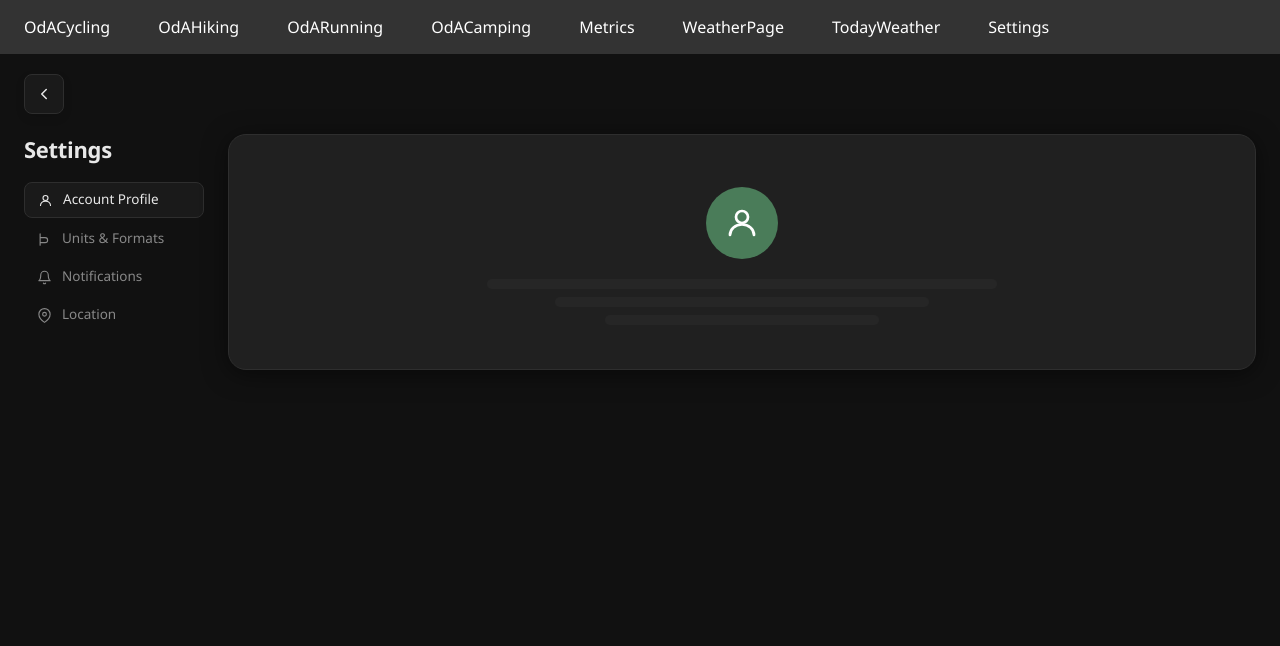
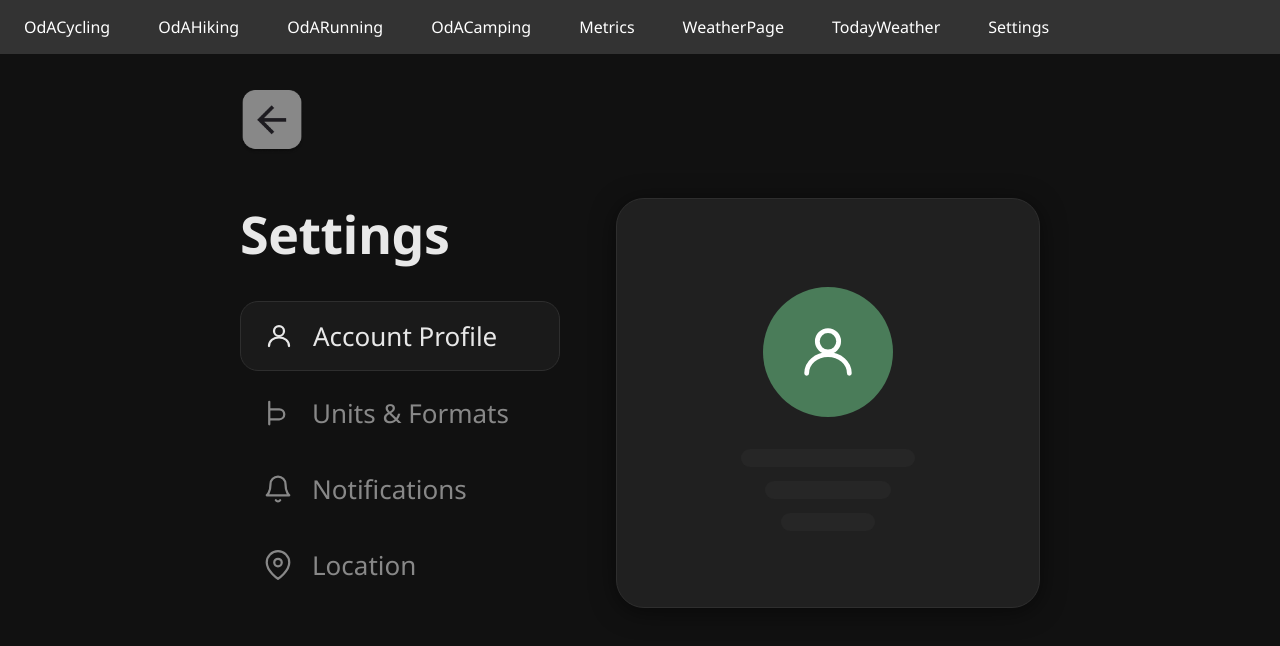
Before and after one commit to Manveen-SIngh/GUIs-Group-49, a React (Create React App) app in the folder weather-app/: page /Settings in a window 1280 px wide. Shown: the top 646 px of the page. Built offline with nearby package versions, Linux system fonts and the light colour scheme.

Commit message:
fixed size and made toggle work and also made back buttons direct to the main  page

```diff
--- a/weather-app/src/Settings.css
+++ b/weather-app/src/Settings.css
@@ -15,9 +15,9 @@
   --toggle-on:      #4a7c59;
   --pill-bg:        #2e2e2e;
   --pill-text:      #cccccc;
-  --radius-sm:      8px;
-  --radius-md:      12px;
-  --radius-lg:      18px;
+  --radius-sm:      12px;
+  --radius-md:      18px;
+  --radius-lg:      28px;
   --shadow:         0 4px 24px rgba(0, 0, 0, 0.5);
   --font-main:      'DM Sans', 'Segoe UI', sans-serif;
   --transition:     0.18s ease;
@@ -41,17 +41,17 @@ body {
 .settings-root {
   min-height: 100vh;
   background: var(--bg-base);
-  padding: 20px 24px 40px;
+  padding: 36px 240px 60px;
   display: flex;
   flex-direction: column;
-  gap: 20px;
+  gap: 44px;
 }
 
 /* ── Back Button ───────────────────────────────────────────────────────── */
 .back-btn {
-  width: 40px;
-  height: 40px;
-  border-radius: var(--radius-sm);
+  width: 91px;
+  height: 91px;
+  border-radius: 28px;
   background: var(--bg-surface);
   border: 1px solid var(--border);
   color: var(--text-primary);
@@ -64,8 +64,8 @@ body {
 }
 
 .back-btn svg {
-  width: 18px;
-  height: 18px;
+  width: 40px;
+  height: 40px;
 }
 
 .back-btn:hover {
@@ -76,42 +76,42 @@ body {
 /* ── Layout ────────────────────────────────────────────────────────────── */
 .settings-layout {
   display: flex;
-  gap: 24px;
+  gap: 56px;
   align-items: flex-start;
 }
 
 /* ── Sidebar ───────────────────────────────────────────────────────────── */
 .settings-sidebar {
-  width: 180px;
+  width: 320px;
   flex-shrink: 0;
   display: flex;
   flex-direction: column;
-  gap: 18px;
+  gap: 32px;
 }
 
 .settings-title {
-  font-size: 22px;
+  font-size: 52px;
   font-weight: 600;
   color: var(--text-primary);
-  letter-spacing: -0.3px;
+  letter-spacing: -0.5px;
 }
 
 .settings-nav {
   display: flex;
   flex-direction: column;
-  gap: 4px;
+  gap: 8px;
 }
 
 .nav-item {
   display: flex;
   align-items: center;
-  gap: 10px;
-  padding: 9px 12px;
-  border-radius: var(--radius-sm);
+  gap: 18px;
+  padding: 18px 22px;
+  border-radius: var(--radius-md);
   background: transparent;
   border: none;
   color: var(--text-secondary);
-  font-size: 13.5px;
+  font-size: 26px;
   font-family: var(--font-main);
   cursor: pointer;
   text-align: left;
@@ -131,8 +131,8 @@ body {
 }
 
 .nav-item__icon {
-  width: 16px;
-  height: 16px;
+  width: 32px;
+  height: 32px;
   flex-shrink: 0;
   display: flex;
   align-items: center;
@@ -140,8 +140,8 @@ body {
 }
 
 .nav-item__icon svg {
-  width: 15px;
-  height: 15px;
+  width: 30px;
+  height: 30px;
 }
 
 .nav-item__label {
@@ -159,7 +159,7 @@ body {
   background: var(--bg-card);
   border: 1px solid var(--border);
   border-radius: var(--radius-lg);
-  padding: 24px 22px;
+  padding: 48px 44px;
   box-shadow: var(--shadow);
   animation: fadeIn 0.2s ease;
 }
@@ -170,11 +170,11 @@ body {
 }
 
 .panel__title {
-  font-size: 16px;
+  font-size: 36px;
   font-weight: 600;
   color: var(--text-primary);
-  margin-bottom: 18px;
-  letter-spacing: -0.2px;
+  margin-bottom: 36px;
+  letter-spacing: -0.3px;
 }
 
 /* ── Profile Panel ─────────────────────────────────────────────────────── */
@@ -182,13 +182,13 @@ body {
   display: flex;
   flex-direction: column;
   align-items: center;
-  gap: 20px;
-  padding: 28px 0 20px;
+  gap: 32px;
+  padding: 40px 0 28px;
 }
 
 .profile-avatar {
-  width: 72px;
-  height: 72px;
+  width: 130px;
+  height: 130px;
   border-radius: 50%;
   background: var(--accent);
   display: flex;
@@ -198,21 +198,21 @@ body {
 }
 
 .profile-avatar svg {
-  width: 36px;
-  height: 36px;
+  width: 64px;
+  height: 64px;
 }
 
 .profile-lines {
   display: flex;
   flex-direction: column;
   align-items: center;
-  gap: 8px;
+  gap: 14px;
   width: 100%;
 }
 
 .profile-line {
-  height: 10px;
-  border-radius: 5px;
+  height: 18px;
+  border-radius: 9px;
   background: var(--bg-card-inner);
 }
 
@@ -230,8 +230,8 @@ body {
 .unit-row {
   display: flex;
   align-items: center;
-  gap: 12px;
-  padding: 13px 0;
+  gap: 20px;
+  padding: 24px 0;
   border-bottom: 1px solid var(--border);
 }
 
@@ -240,8 +240,8 @@ body {
 }
 
 .unit-row__icon {
-  width: 20px;
-  height: 20px;
+  width: 34px;
+  height: 34px;
   color: var(--text-secondary);
   flex-shrink: 0;
   display: flex;
@@ -250,13 +250,13 @@ body {
 }
 
 .unit-row__icon svg {
-  width: 18px;
-  height: 18px;
+  width: 30px;
+  height: 30px;
 }
 
 .unit-row__label {
   flex: 1;
-  font-size: 13.5px;
+  font-size: 26px;
   color: var(--text-primary);
 }
 
@@ -269,13 +269,13 @@ body {
 .unit-dropdown__trigger {
   display: flex;
   align-items: center;
-  gap: 8px;
+  gap: 10px;
   background: var(--pill-bg);
   color: var(--pill-text);
   border: 1px solid var(--border);
-  border-radius: 20px;
-  padding: 5px 10px 5px 13px;
-  font-size: 12px;
+  border-radius: 28px;
+  padding: 12px 18px 12px 24px;
+  font-size: 20px;
   font-family: var(--font-main);
   white-space: nowrap;
   cursor: pointer;
@@ -292,16 +292,16 @@ body {
 .unit-dropdown__chevron {
   display: flex;
   align-items: center;
-  width: 14px;
-  height: 14px;
+  width: 22px;
+  height: 22px;
   color: var(--text-secondary);
   transition: transform var(--transition);
   flex-shrink: 0;
 }
 
 .unit-dropdown__chevron svg {
-  width: 14px;
-  height: 14px;
+  width: 22px;
+  height: 22px;
 }
 
 .unit-dropdown__chevron--up {
@@ -310,14 +310,14 @@ body {
 
 .unit-dropdown__menu {
   position: absolute;
-  top: calc(100% + 6px);
+  top: calc(100% + 8px);
   right: 0;
   z-index: 100;
   background: var(--bg-card-inner);
   border: 1px solid var(--border);
   border-radius: var(--radius-md);
-  padding: 5px;
-  min-width: 210px;
+  padding: 8px;
+  min-width: 300px;
   box-shadow: 0 8px 28px rgba(0, 0, 0, 0.55);
   list-style: none;
   animation: dropIn 0.14s ease;
@@ -332,9 +332,9 @@ body {
   display: flex;
   align-items: center;
   justify-content: space-between;
-  padding: 8px 12px;
+  padding: 14px 18px;
   border-radius: var(--radius-sm);
-  font-size: 13px;
+  font-size: 20px;
   color: var(--text-secondary);
   cursor: pointer;
   transition: background var(--transition), color var(--transition);
@@ -352,16 +352,16 @@ body {
 
 .unit-dropdown__check {
   color: var(--accent-light);
-  font-size: 12px;
+  font-size: 18px;
   font-weight: 600;
 }
 
 /* ── Toggle Switch ─────────────────────────────────────────────────────── */
 .toggle {
   position: relative;
-  width: 42px;
-  height: 24px;
-  border-radius: 12px;
+  width: 72px;
+  height: 40px;
+  border-radius: 20px;
   background: var(--toggle-off);
   border: none;
   cursor: pointer;
@@ -376,10 +376,10 @@ body {
 
 .toggle__thumb {
   position: absolute;
-  top: 3px;
-  left: 3px;
-  width: 18px;
-  height: 18px;
+  top: 5px;
+  left: 5px;
+  width: 30px;
+  height: 30px;
   border-radius: 50%;
   background: #fff;
   transition: transform var(--transition);
@@ -387,7 +387,7 @@ body {
 }
 
 .toggle--on .toggle__thumb {
-  transform: translateX(18px);
+  transform: translateX(32px);
 }
 
 /* ── Notifications Panel ───────────────────────────────────────────────── */
@@ -400,8 +400,8 @@ body {
 .notif-row {
   display: flex;
   align-items: center;
-  gap: 12px;
-  padding: 14px 0;
+  gap: 20px;
+  padding: 28px 0;
   border-bottom: 1px solid var(--border);
 }
 
@@ -410,8 +410,8 @@ body {
 }
 
 .notif-row__icon {
-  width: 22px;
-  height: 22px;
+  width: 36px;
+  height: 36px;
   flex-shrink: 0;
   display: flex;
   align-items: center;
@@ -420,8 +420,8 @@ body {
 }
 
 .notif-row__icon svg {
-  width: 20px;
-  height: 20px;
+  width: 32px;
+  height: 32px;
 }
 
 .notif-row__icon--sun {
@@ -430,7 +430,7 @@ body {
 
 .notif-row__label {
   flex: 1;
-  font-size: 13.5px;
+  font-size: 26px;
   color: var(--text-primary);
 }
 
@@ -438,63 +438,63 @@ body {
 .loc-row {
   display: flex;
   align-items: center;
-  gap: 12px;
-  padding: 14px 0;
+  gap: 20px;
+  padding: 28px 0;
   border-bottom: 1px solid var(--border);
 }
 
 .loc-row__dot {
-  width: 12px;
-  height: 12px;
+  width: 18px;
+  height: 18px;
   border-radius: 50%;
   background: #e05c5c;
   flex-shrink: 0;
-  box-shadow: 0 0 6px rgba(224, 92, 92, 0.5);
+  box-shadow: 0 0 8px rgba(224, 92, 92, 0.5);
 }
 
 .loc-row__label {
   flex: 1;
-  font-size: 13.5px;
+  font-size: 26px;
   color: var(--text-primary);
 }
 
 .saved-locations {
-  padding-top: 16px;
+  padding-top: 24px;
   display: flex;
   flex-direction: column;
-  gap: 10px;
+  gap: 16px;
 }
 
 .saved-locations__heading {
-  font-size: 12.5px;
+  font-size: 18px;
   font-weight: 600;
   color: var(--text-secondary);
   text-transform: uppercase;
-  letter-spacing: 0.6px;
+  letter-spacing: 0.8px;
 }
 
 .saved-location-item {
   display: flex;
   align-items: center;
-  gap: 8px;
-  font-size: 13.5px;
+  gap: 14px;
+  font-size: 26px;
   color: var(--text-primary);
 }
 
 .saved-location-item svg {
-  width: 14px;
-  height: 14px;
+  width: 24px;
+  height: 24px;
   color: var(--text-secondary);
 }
 
 .add-location-btn {
   display: flex;
   align-items: center;
-  gap: 6px;
+  gap: 10px;
   background: none;
   border: none;
   color: var(--accent-light);
-  font-size: 13px;
+  font-size: 22px;
   font-family: var(--font-main);
   cursor: pointer;
   padding: 0;
@@ -506,13 +506,13 @@ body {
 }
 
 .add-location-btn svg {
-  width: 14px;
-  height: 14px;
+  width: 24px;
+  height: 24px;
 }
 
 .add-location-input-row {
   display: flex;
-  gap: 8px;
+  gap: 12px;
   align-items: center;
 }
 
@@ -522,9 +522,9 @@ body {
   border: 1px solid var(--border);
   border-radius: var(--radius-sm);
   color: var(--text-primary);
-  font-size: 13px;
+  font-size: 22px;
   font-family: var(--font-main);
-  padding: 7px 10px;
+  padding: 14px 18px;
   outline: none;
   transition: border-color var(--transition);
 }
@@ -538,9 +538,9 @@ body {
   border: none;
   border-radius: var(--radius-sm);
   color: #fff;
-  font-size: 12.5px;
+  font-size: 22px;
   font-family: var(--font-main);
-  padding: 7px 12px;
+  padding: 14px 28px;
   cursor: pointer;
   transition: background var(--transition);
 }
@@ -553,9 +553,9 @@ body {
   background: none;
   border: none;
   color: var(--text-secondary);
-  font-size: 14px;
+  font-size: 26px;
   cursor: pointer;
-  padding: 4px 6px;
+  padding: 6px 10px;
   transition: color var(--transition);
 }
 
@@ -565,6 +565,10 @@ body {
 
 /* ── Responsive ────────────────────────────────────────────────────────── */
 @media (max-width: 600px) {
+  .settings-root {
+    padding: 20px 20px 40px;
+  }
+
   .settings-layout {
     flex-direction: column;
   }
@@ -587,11 +591,6 @@ body {
   }
 
   .nav-item__label {
-    font-size: 12px;
-  }
-
-  .pill-btn {
-    font-size: 11px;
-    padding: 4px 9px;
+    font-size: 18px;
   }
 }
--- a/weather-app/src/Settings.js
+++ b/weather-app/src/Settings.js
@@ -1,5 +1,7 @@
 import React, { useState } from "react";
+import { useNavigate } from "react-router-dom";
 import "./Settings.css";
+import backIcon from "./assets/BackBtn.png";
 
 // ── Icons ──────────────────────────────────────────────────────────────────
 const IconUser = () => (
@@ -23,11 +25,6 @@ const IconPin = () => (
   <svg viewBox="0 0 24 24" fill="none" stroke="currentColor" strokeWidth="1.8" strokeLinecap="round" strokeLinejoin="round">
     <path d="M21 10c0 7-9 13-9 13S3 17 3 10a9 9 0 1 1 18 0z" />
     <circle cx="12" cy="10" r="3" />
-  </svg>
-);
-const IconBack = () => (
-  <svg viewBox="0 0 24 24" fill="none" stroke="currentColor" strokeWidth="2" strokeLinecap="round" strokeLinejoin="round">
-    <polyline points="15 18 9 12 15 6" />
   </svg>
 );
 const IconThermometer = () => (
@@ -291,7 +288,8 @@ const LocationPanel = () => {
 };
 
 // ── Main Settings Page ─────────────────────────────────────────────────────
-const Settings = ({ onBack }) => {
+const Settings = () => {
+  const navigate = useNavigate();
   const [active, setActive] = useState("profile");
 
   const panels = {
@@ -304,9 +302,12 @@ const Settings = ({ onBack }) => {
   return (
     <div className="settings-root">
       {/* Header back button */}
-      <button className="back-btn" onClick={onBack} aria-label="Go back">
-        <IconBack />
-      </button>
+      <img
+        src={backIcon}
+        alt="Back"
+        onClick={() => navigate("/WeatherPage")}
+        style={{ width: 64, height: 64, cursor: "pointer" }}
+      />
 
       <div className="settings-layout">
         {/* Sidebar */}
--- a/weather-app/src/TodayWeather.css
+++ b/weather-app/src/TodayWeather.css
@@ -6,7 +6,7 @@
   background-position: center;
   display: flex;
   flex-direction: column;
-  padding: 30px 40px 40px 40px;
+  padding: 30px 240px 40px 240px;
   box-sizing: border-box;
   color: black;
   font-family: 'Rubik', sans-serif;
@@ -159,8 +159,8 @@
 }
 
 .metrics-card p {
-  font-size: 1rem;
-  margin: 12px 0;
+  font-size: 1.15rem;
+  margin: 14px 0;
   color: #444;
   word-wrap: break-word;
 }
--- a/weather-app/src/TodayWeather.js
+++ b/weather-app/src/TodayWeather.js
@@ -1,4 +1,5 @@
 import { useState, useEffect } from "react";
+import { useNavigate } from "react-router-dom";
 import bg from "./assets/PartlyCloudy.png";
 import "./TodayWeather.css";
 import backBtn from './assets/BackBtn.png';
@@ -8,9 +9,20 @@ import { fetchWeatherByCity } from "./services/weatherApi";
 import SearchBar from "./components/SearchBar";
 
 function TodayWeather() {
+  const navigate = useNavigate();
   const [searchQuery, setSearchQuery] = useState("");
   const [weather, setWeather] = useState(null);
   const [error, setError] = useState("");
+  const [tempUnit, setTempUnit] = useState("C");
+  const [distUnit, setDistUnit] = useState("mi");
+
+  const toF = (c) => Math.round(c * 9 / 5 + 32);
+  const toKm = (mi) => Math.round(mi * 1.60934);
+  const toKmh = (mph) => Math.round(mph * 1.60934);
+
+  const fmtTemp = (c) => c == null ? "—" : tempUnit === "C" ? `${c}°C` : `${toF(c)}°F`;
+  const fmtWind = (mph) => mph == null ? "—" : distUnit === "mi" ? `${mph}mph` : `${toKmh(mph)}km/h`;
+  const fmtVis = (mi) => mi == null ? "—" : distUnit === "mi" ? `${mi}mi` : `${toKm(mi)}km`;
 
   const loadWeather = async (city) => {
     try {
@@ -45,18 +57,21 @@ function TodayWeather() {
 
       {/* TOP */}
       <nav className="top-nav">
-        <button className="back-btn">
-          <img src={backBtn} alt="Back" />
-        </button>
+        <img
+          src={backBtn}
+          alt="Back"
+          onClick={() => navigate("/WeatherPage")}
+          style={{ width: 64, height: 64, cursor: "pointer" }}
+        />
 
         <div className="toggle-pill toggle-shift">
-          <div className="toggle-opt active">°C</div>
-          <div className="toggle-opt">°F</div>
+          <div className={`toggle-opt ${tempUnit === "C" ? "active" : ""}`} onClick={() => setTempUnit("C")}>°C</div>
+          <div className={`toggle-opt ${tempUnit === "F" ? "active" : ""}`} onClick={() => setTempUnit("F")}>°F</div>
         </div>
 
         <div className="toggle-pill">
-          <div className="toggle-opt active">mi</div>
-          <div className="toggle-opt">km</div>
+          <div className={`toggle-opt ${distUnit === "mi" ? "active" : ""}`} onClick={() => setDistUnit("mi")}>mi</div>
+          <div className={`toggle-opt ${distUnit === "km" ? "active" : ""}`} onClick={() => setDistUnit("km")}>km</div>
         </div>
 
         <SearchBar
@@ -83,9 +98,9 @@ function TodayWeather() {
             <img src={cloudyIcon} alt="Cloudy" className="main-weather-icon" />
 
             <div className="temperature-stack">
-              <h1 className="huge-temp">{cur ? `${cur.temp}°C` : "—"}</h1>
+              <h1 className="huge-temp">{cur ? fmtTemp(cur.temp) : "—"}</h1>
               <div className="weather-desc">
-                <p>Feels like: {cur ? `${cur.feelsLike}°C` : "—"}</p>
+                <p>Feels like: {cur ? fmtTemp(cur.feelsLike) : "—"}</p>
                 <p>{cur ? cur.condition : "—"}</p>
                 <p>Rain: {cur ? `${cur.pop}%` : "—"}</p>
               </div>
@@ -99,11 +114,11 @@ function TodayWeather() {
             <h2>Overall</h2>
             <h2>{avgScore !== null ? `${avgScore}/10` : "—"}</h2>
           </div>
-          <p>Temperature ... {tod ? `${tod.tempHigh}° / ${tod.tempLow}°` : "—"}</p>
-          <p>Wind speeds ... {tod ? `${tod.windSpeed}mph` : "—"}</p>
+          <p>Temperature ... {tod ? `${fmtTemp(tod.tempHigh)} / ${fmtTemp(tod.tempLow)}` : "—"}</p>
+          <p>Wind speeds ... {tod ? fmtWind(tod.windSpeed) : "—"}</p>
           <p>Humidity ... {tod ? `${tod.humidity}%` : "—"}</p>
           <p>Chance of rain ... {tod ? `${tod.pop}%` : "—"}</p>
-          <p>Visibility ... {cur ? `${cur.visibility}mi` : "—"}</p>
+          <p>Visibility ... {cur ? fmtVis(cur.visibility) : "—"}</p>
         </div>
 
       </main>
```
